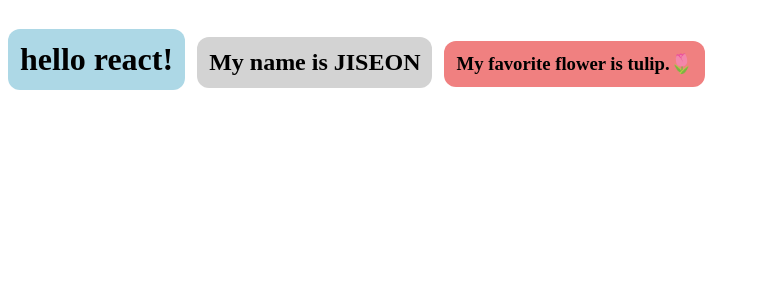
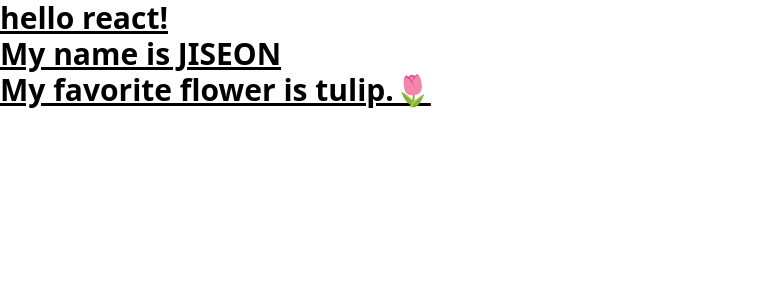
Before and after one commit to seon-2/bcs-part2-react, a React (Create React App) app in the folder dapp/: page / in a window 1280 px wide. Shown: the top 300 px of the page, without its empty margins (0-768 px from the left). Built offline with nearby package versions, Linux system fonts and the light colour scheme.

Commit message:
💄 [design] tailwind CSS 적용

```diff
--- a/dapp/src/App.jsx
+++ b/dapp/src/App.jsx
@@ -1,14 +1,13 @@
 import "./App.css";
+// import "./index.css";
 
 function App() {
   return (
     <div>
       {/* jsx에서는 class 대신 className 사용 */}
-      <h1 className="p-12 br-12 inline-block bg-c-lightblue">hello react!</h1>
-      <h2 className="p-12 br-12 inline-block m-l-12 bg-c-lightgray">
-        My name is JISEON
-      </h2>
-      <h3 className="p-12 br-12 inline-block m-l-12 bg-c-lightcoral ">
+      <h1 className="text-3xl font-bold underline">hello react!</h1>
+      <h2 className="text-3xl font-bold underline">My name is JISEON</h2>
+      <h3 className="text-3xl font-bold underline">
         My favorite flower is tulip.🌷
       </h3>
     </div>
--- a/dapp/src/index.js
+++ b/dapp/src/index.js
@@ -2,6 +2,7 @@ import React from 'react';
 import ReactDOM from 'react-dom/client';
 import App from './App';
 import reportWebVitals from './reportWebVitals';
+import './index.css'
 
 const root = ReactDOM.createRoot(document.getElementById('root'));
 root.render(
```
